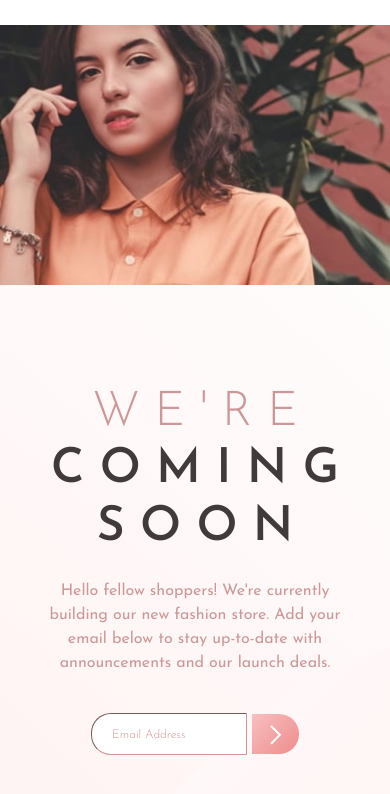
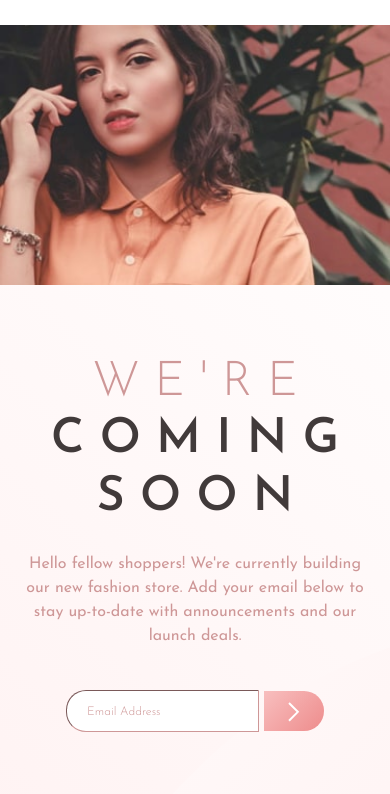
Before and after one commit to Rigzbot/Apparel-landingPage, a plain HTML site: page index.html in a window 390 px wide. Shown: the part 54-848 px from the top of the page. Drawn offline with nearby package versions, Linux system fonts and the light colour scheme.

Commit message:
Fix Layout errors

```diff
--- a/styles/styles.css
+++ b/styles/styles.css
@@ -128,10 +128,17 @@ padding: 20px;
   }
 
   .main{
-    padding-top: 100px;
-    padding-bottom: 100px;
+    padding: 70px 5%;
     text-align: center;
     width: 100%;
     height: auto;
   }
+
+  .email{
+    width: 55%;
+  }
+
+  .submit{
+    width: 17%;
+  }
 }
```
